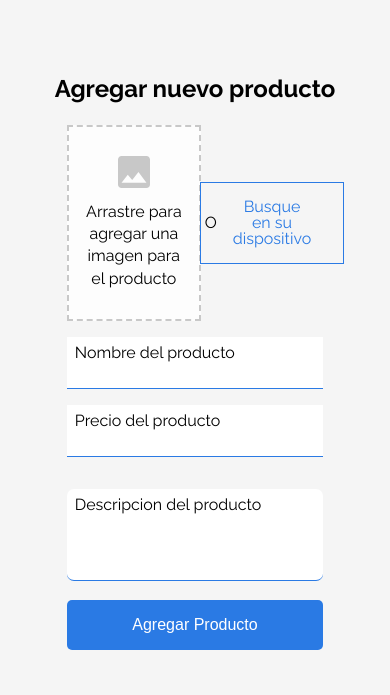
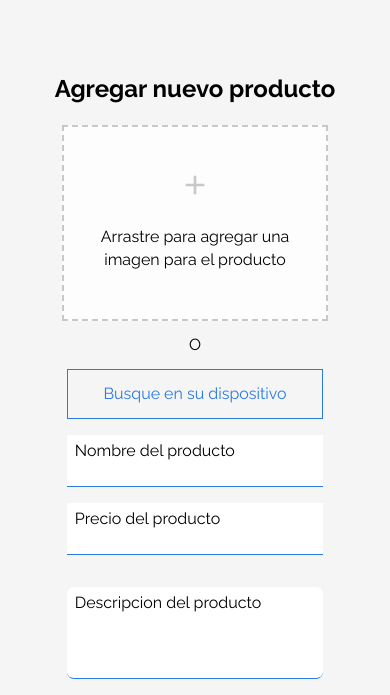
Before and after one commit to JulianDevz/ecommerce_CRUD, a plain HTML site: page agregar-producto.html in a window 390 px wide. Shown: the part 89-784 px from the top of the page. Drawn offline with Linux system fonts and the light colour scheme.

Commit message:
responsive de "agregar productos"

```diff
--- a/agregar-producto.html
+++ b/agregar-producto.html
@@ -39,7 +39,8 @@
                 <form action="" class="formulario-login_form">
                     <div class="imagen">
                         <div class="imagen-drop">
-                            <img class="imagen-drop-img" src="./img/Vector-imagen.svg" alt="">
+                            <img class="imagen-drop-img" src="./img/Vector-imagen.svg" alt="icono agrega imagen">
+                            <img class="imagen-drop-img__pantalla-mobile" src="./img/Vector-imagen_mobile.svg" alt="icono agrega imagen">
                             <p class="imagen-drop-texto">Arrastre para agregar una imagen para el producto</p>
                         </div>
                         <p class="texto_o">O</p>
--- a/css/agregar-producto.css
+++ b/css/agregar-producto.css
@@ -27,6 +27,7 @@
     display: flex;
     justify-content: center;
     align-items: center;
+    padding: 1rem;
 }
 
 .imagen-boton{
@@ -36,7 +37,8 @@
     align-items: center;
 }
 
-.agregar__imagen__boton{
+.agregar__imagen__boton,
+.imagen-drop-img__pantalla-mobile{
     display: none;
 }
 
@@ -48,3 +50,37 @@
     width: 100%;
     text-align: center;
 }
+
+
+/* ------------------------------------ */
+/* ----- Responsive para Mobiles ------ */
+/* ------------------------------------ */
+
+@media only screen and (max-width: 767px){
+
+	.imagen-drop-img__pantalla-mobile{
+        display:block;
+    }
+
+    .imagen-drop-img{
+        display: none;
+    }
+
+    .imagen{
+        display: flex;
+        flex-direction: column;
+        align-items: center;
+        justify-content: space-between;
+        margin-bottom: 1rem;
+        width: 100%;
+    }
+
+    .imagen-drop{
+        width: 90%;
+    }
+
+    .imagen-boton{
+        width: 100%;
+    }
+
+}
--- a/css/rodapie.css
+++ b/css/rodapie.css
@@ -2,6 +2,7 @@
     display: flex;
     flex-direction: column;
     align-items: center;
+    justify-content: center;
     padding: 1rem 0;
 }
 
```
Also changed, not shown: img/Vector-imagen_mobile.svg (added).
